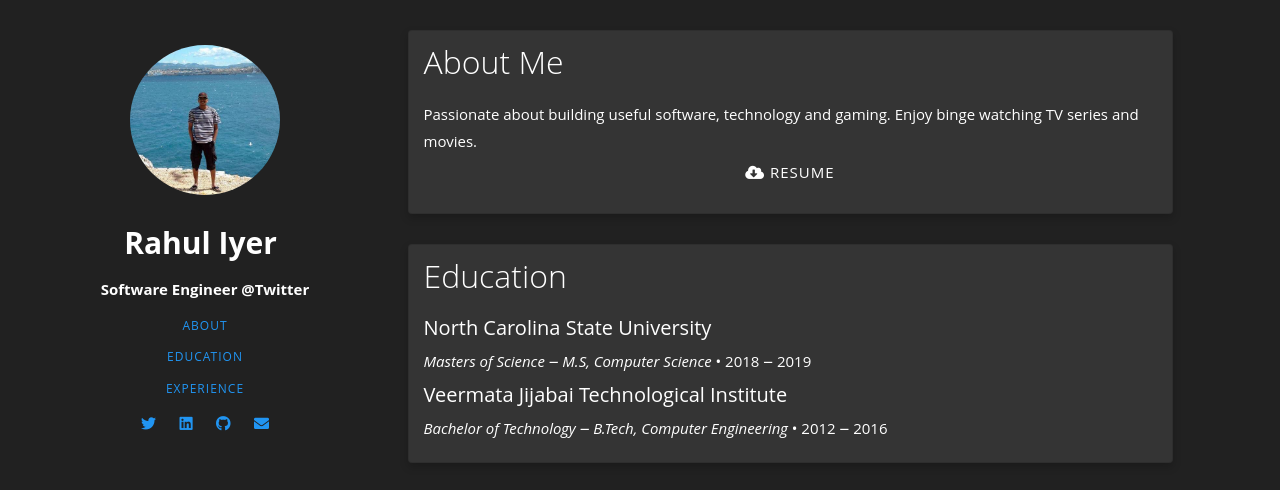
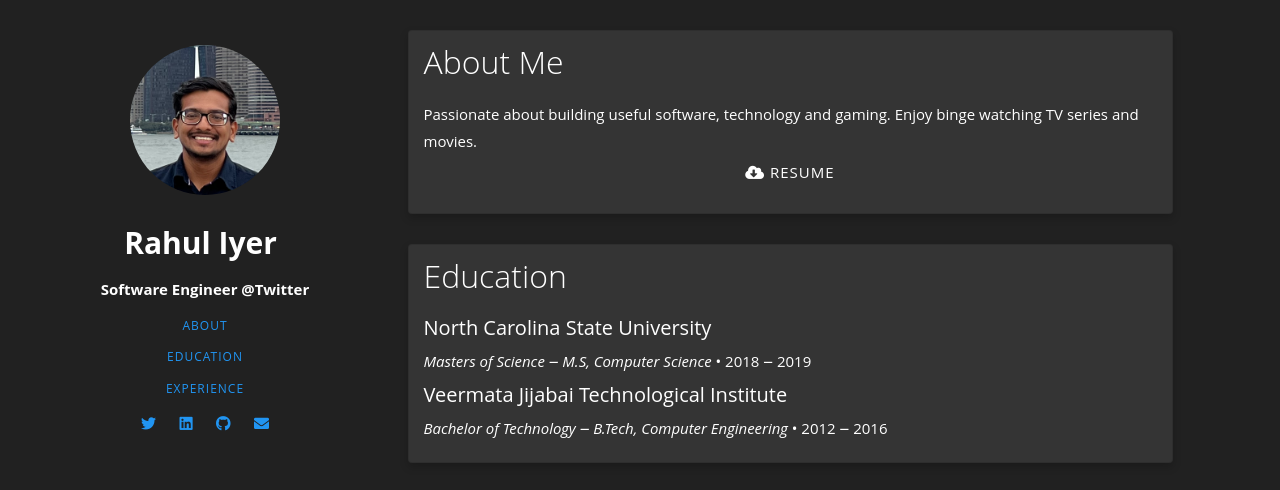
Before and after one commit to rahuliyer95/rahuliyer95.github.io, a website built with Vite: page src/resume.html in a window 1280 px wide. Shown: the top 490 px of the page. Built offline with nearby package versions, Linux system fonts and the light colour scheme.

Commit message:
Update profile picture

```diff
--- a/src/resume.html
+++ b/src/resume.html
@@ -16,7 +16,7 @@
 				<div class="text-center">
 					<img class="author-img"
 						 alt="Profile Picture"
-						 src="assets/img/favicon.jpg">
+						 src="/img/profile-pic.png">
 					<h1 id="colorlib-logo">
 						<span>Rahul Iyer</span>
 					</h1>
--- a/vite.config.js
+++ b/vite.config.js
@@ -2,6 +2,7 @@ import * as path from "path";
 
 /** @type {import('vite').UserConfig} */
 export default {
+  publicDir: path.join(__dirname, "src", "static"),
   resolve: {
     alias: {
       "~bootstrap": path.resolve(__dirname, "node_modules", "bootstrap"),
```
Also changed, not shown: src/assets/img/favicon.jpg (deleted), src/static/img/profile-pic.png (added).
